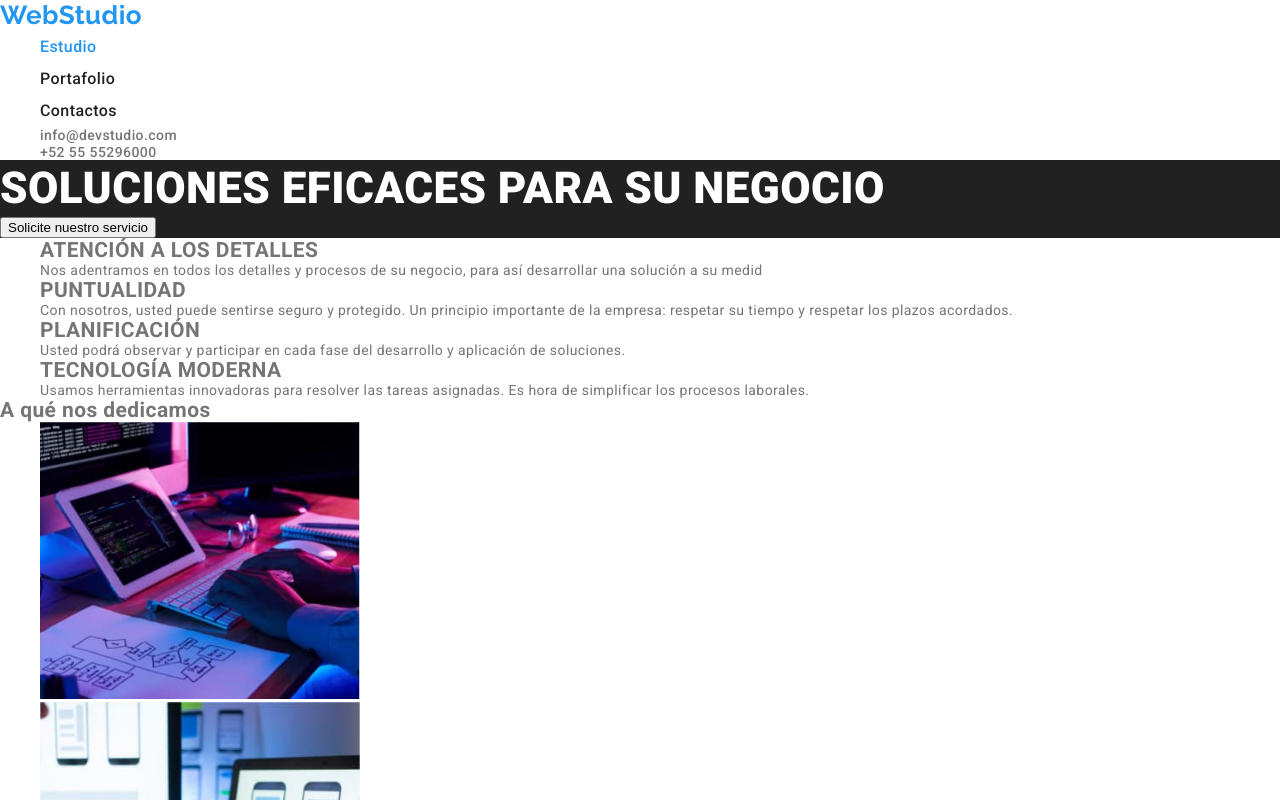
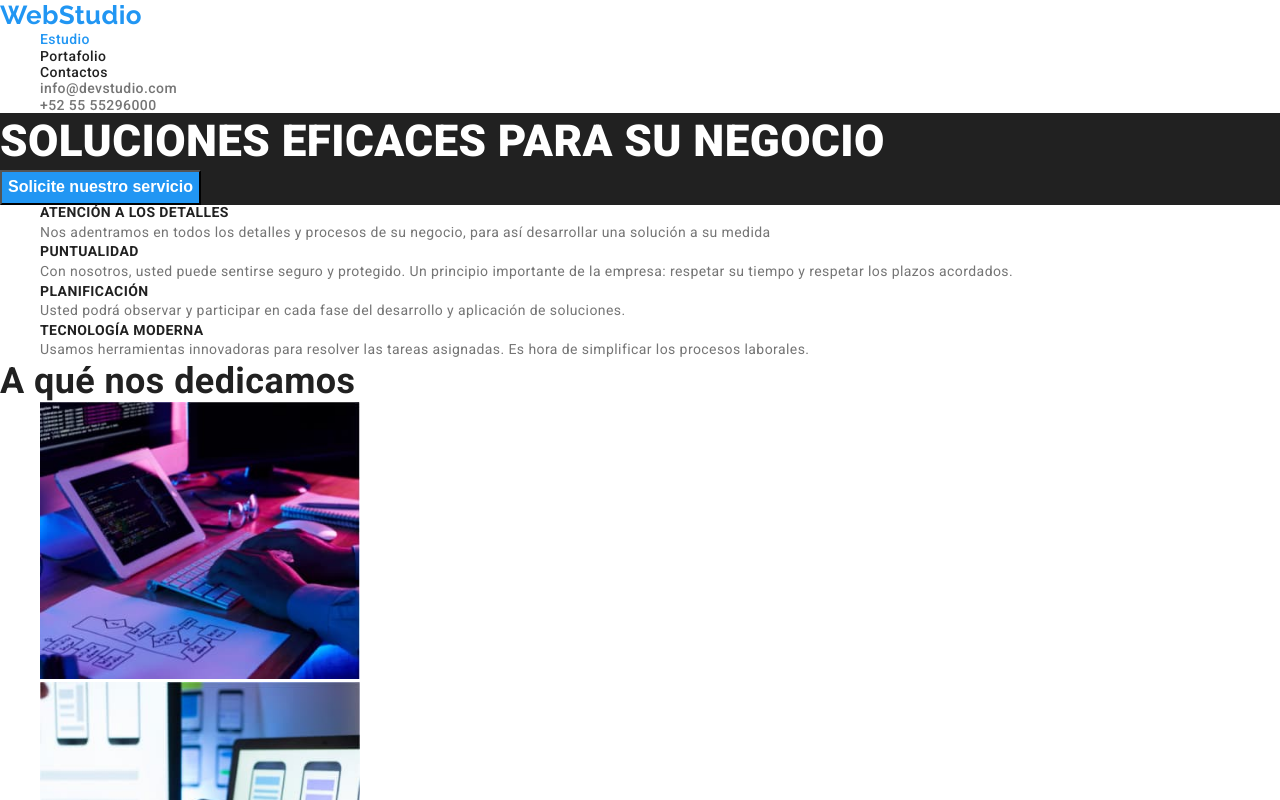
Before and after one commit to Karoll94/goit-markup-hw-02, a plain HTML site: page index.html in a window 1280 px wide. Shown: the top 800 px of the page. Drawn offline with Linux system fonts and the light colour scheme.

Commit message:
color and weight settings

```diff
--- a/css/styles.css
+++ b/css/styles.css
@@ -29,6 +29,27 @@ a {
     text-decoration: none;
 }
 
+/* Seccion de beneficion del index */
+.benefits .title {
+    color: var(--primary-black-color);
+    font-size: 14px;
+    font-weight: 700;
+    line-height: 1.1em;
+}
+
+/* Sección a que nos dedicamos  */
+.section > h2 {
+    color: var(--primary-black-color);
+    font-size: 36px;
+    font-weight: 700;
+    line-height: 1.1em;
+
+}
+
+.benefits .description {
+    line-height: 1.7em;
+}
+
 .list {
     list-style: none;
 }
@@ -52,8 +73,8 @@ a {
 .nav-menu .page {
     color: var(--primary-black-color);
     font-weight: 500;
-    font-size: 16px;
-    line-height: 2em;
+    font-size: 14px;
+    line-height: 1.1em;
     text-transform: capitalize;
 }
 
@@ -85,15 +106,26 @@ a {
     line-height: 1.3em;
 }
 
+.hero .button {
+    background-color: var(--accent-color);
+    color: var(--primary-white-color);
+    cursor: pointer;
+    font-size: 16px;
+    font-weight: 700;
+    line-height: 1.8em;
+
+
+}
+
 /* Sección del portafolio  */
 .portfolio .list li button {
     color: var(--primary-black-color);
     background-color: var(--text-white-opacity);
-
     font-weight: 500;
     font-size: 16px;
     line-height: 1.6;
     text-transform: capitalize;
+    cursor: pointer;
 }
 
 .portfolio .list li button:hover,
@@ -104,6 +136,10 @@ a {
 
 .portfolio-title {
     color: var(--primary-black-color);
+    font-weight: 700;
+    font-size: 18px;
+    line-height: 2em;
+
 }
 
 .portfolio-text {
--- a/index.html
+++ b/index.html
@@ -48,7 +48,7 @@
             <h2 class="title">ATENCIÓN A LOS DETALLES</h2>
             <p class="description">
               Nos adentramos en todos los detalles y procesos de su negocio,
-              para así desarrollar una solución a su medid
+              para así desarrollar una solución a su medida
             </p>
           </li>
 
```
Also changed, not shown: portfolio.html (+2 -2 lines).
